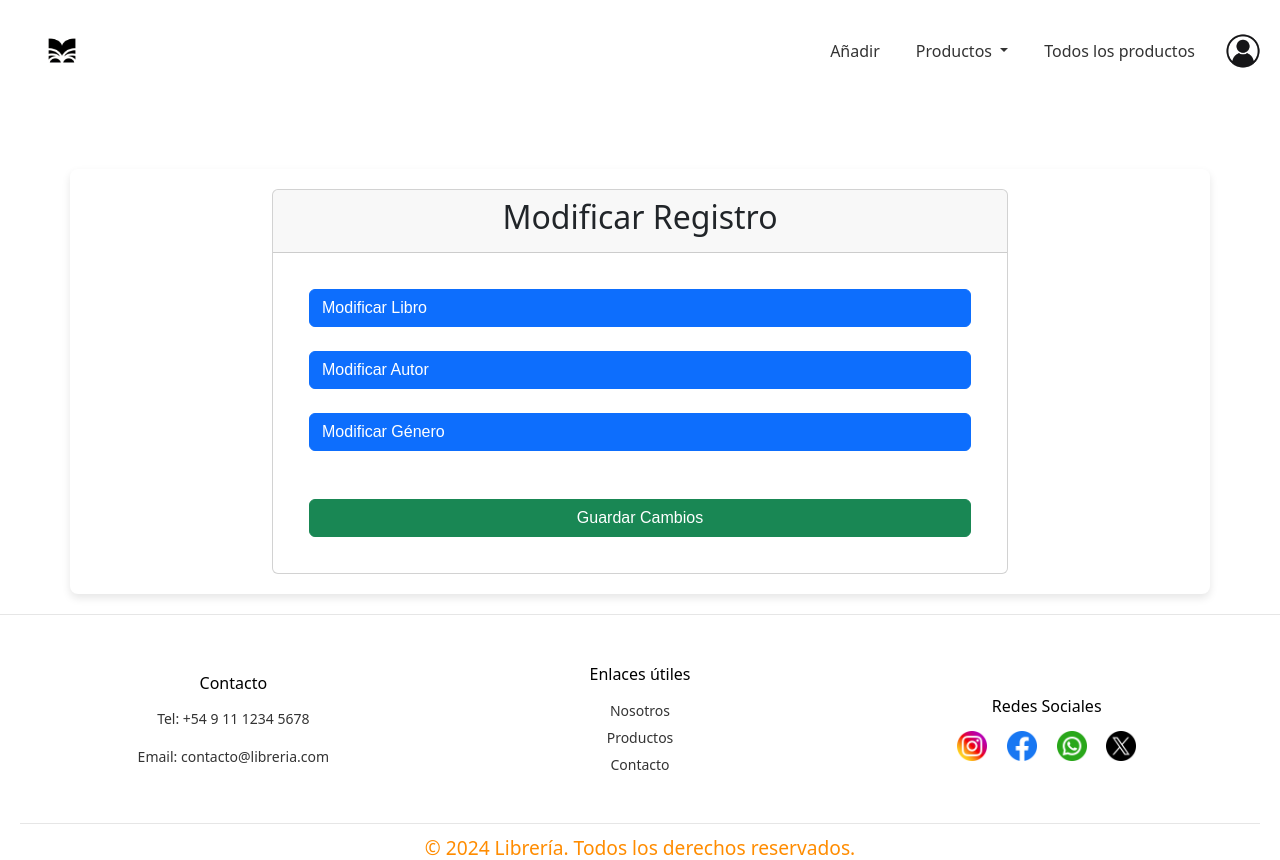
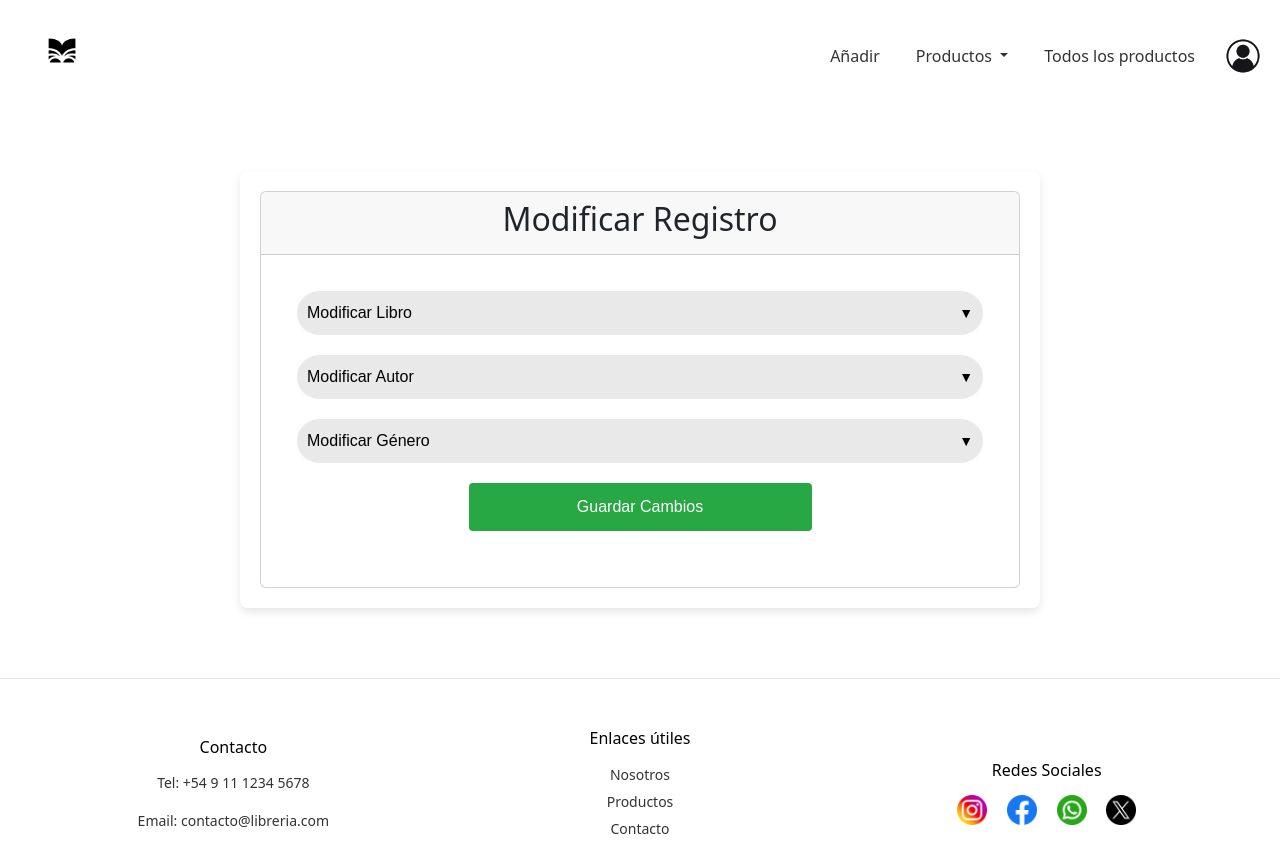
Before and after one commit to abigc23/E-commerce, a Django app: page /modificar/1/ in a window 1280 px wide. Shown: the top 860 px of the page. Run offline with Django 5.2, Linux system fonts and the light colour scheme; a user stored in the database is signed in; data comes from the database, SQL or seed files in the repository; both versions use the stored data as it was after the commit.

Commit message:
Estilo añadir y modificar

```diff
--- a/App/static/css/style.css
+++ b/App/static/css/style.css
@@ -248,6 +248,10 @@ body {
   margin-top: 10px;
   font-size: 16px;
   font-weight: bold;
+}
+
+.btn-mod-admin{
+    color: #0056b3;
 }
 
 
@@ -1056,3 +1060,214 @@ form input:focus, form textarea:focus {
 .btn-signup:hover {
     background-color: #5a6268;
 }
+
+
+/* MODIFICAR */
+
+.container-modify{
+    max-width: 800px;
+    margin: 50px auto;
+    background: #fff;
+    padding: 20px;
+    border-radius: 8px;
+    box-shadow: 0 4px 8px rgba(0, 0, 0, 0.1);
+}
+
+.card-header {
+    background-color: #e9e9e9;
+    color: #000;
+    padding: 15px;
+    text-align: center;
+    border-radius: 30px;
+    font-size: 24px;
+}
+
+/* Dropdown Section */
+.dropdown-section {
+    margin-bottom: 20px;
+}
+
+.dropdown-button {
+    width: 100%;
+    padding: 10px;
+    text-align: left;
+    background-color: #e9e9e9;
+    color: #000;
+    border: none;
+    border-radius: 30px;
+    cursor: pointer;
+    font-size: 16px;
+    display: flex;
+    justify-content: space-between;
+    align-items: center;
+}
+
+.dropdown-button:hover {
+    background-color: #aaa;
+}
+
+.dropdown-icon {
+    font-size: 14px;
+}
+
+/* Dropdown Content */
+.dropdown-content {
+    display: none;
+    padding: 15px;
+    margin-top: 10px;
+}
+
+.dropdown-content h3 {
+    font-size: 18px;
+    margin-bottom: 15px;
+}
+
+/* Submit Button */
+.submit-button {
+    justify-content: center;
+    padding: 12px;
+    background-color: #009222;
+    color: #fff;
+    border: none;
+    border-radius: 30px;
+    font-size: 16px;
+    cursor: pointer;
+    display: block; /* Asegura que el botón sea tratado como un bloque */
+    margin: 20px auto; /* Centra el botón horizontalmente */
+    width: 50%; /* Opcional: define un ancho relativo */
+    text-align: center;
+}
+
+.submit-button:hover {
+    background-color: #218838;
+}
+
+
+/* AÑADIR */
+/* AÑADIR */
+.container-add {
+    max-width: 800px;
+    margin: 50px auto;
+    background: #fff;
+    padding: 20px;
+    border-radius: 8px;
+    box-shadow: 0 4px 8px rgba(0, 0, 0, 0.1);
+}
+
+/* Estilo general para el contenedor del formulario */
+.form-container {
+    margin-top: 30px;
+    padding: 20px;
+    background-color: #f4f4f9;
+}
+
+/* Estilo para la tarjeta que contiene el formulario */
+.form-card {
+    border: 1px solid #ddd;
+    border-radius: 8px;
+    box-shadow: 0 4px 6px rgba(0, 0, 0, 0.1);
+}
+
+/* Estilo para el encabezado de la tarjeta */
+.form-header {
+    background-color: #007bff;
+    color: white;
+    text-align: center;
+    padding: 15px;
+    border-bottom: 1px solid #ddd;
+    border-radius: 8px 8px 0 0;
+}
+
+/* Estilo para el cuerpo del formulario */
+.form-body {
+    padding: 20px;
+}
+
+/* Estilo para el botón de alternancia del formulario */
+.form-toggle-btn {
+    display: block;
+    width: 100%;
+    padding: 10px;
+    background-color: #007bff;
+    color: white;
+    font-weight: bold;
+    border: none;
+    border-radius: 4px;
+    text-align: left;
+    cursor: pointer;
+    transition: background-color 0.3s ease-in-out;
+}
+
+.form-toggle-btn:hover {
+    background-color: #0056b3;
+}
+
+/* Estilo para cada sección del formulario (libro, autor, género) */
+.form-section {
+    padding: 15px;
+    background-color: #f8f9fa;
+    border: 1px solid #ddd;
+    border-radius: 4px;
+    margin-top: 15px;
+}
+
+/* Subtítulo de cada sección del formulario */
+.form-subheading {
+    margin-bottom: 15px;
+    font-size: 18px;
+    font-weight: bold;
+    color: #333;
+}
+
+/* Estilo para el botón de envío de formulario */
+.submit-button {
+    padding: 12px;
+    background-color: #28a745;
+    color: white;
+    border: none;
+    border-radius: 4px;
+    font-size: 16px;
+    cursor: pointer;
+    display: block;
+    margin: 20px auto;
+    width: 50%;
+    text-align: center;
+    transition: background-color 0.3s ease-in-out;
+}
+
+.submit-button:hover {
+    background-color: #218838;
+}
+
+/* Estilo para la sección colapsable */
+.collapse {
+    margin-top: 10px;
+}
+
+/* Estilo para los mensajes de alerta */
+.alert {
+    padding: 10px;
+    margin-bottom: 20px;
+    border-radius: 5px;
+    font-size: 16px;
+}
+
+.alert-info {
+    background-color: #d1ecf1;
+    color: #0c5460;
+}
+
+.alert-success {
+    background-color: #d4edda;
+    color: #155724;
+}
+
+.alert-danger {
+    background-color: #f8d7da;
+    color: #721c24;
+}
+
+.alert-warning {
+    background-color: #fff3cd;
+    color: #856404;
+}
--- a/App/templates/index.html
+++ b/App/templates/index.html
@@ -156,7 +156,7 @@
                   <h3 class="home-book-title">{{ book.title }}</h3>
 
                   {% if user.is_superuser %}
-                      <a class="nav-link" href="{% url 'modificar_book' book_id=book.book_id %}">Modificar</a>
+                      <a class="btn-mod-admin" href="{% url 'modificar_book' book_id=book.book_id %}">Modificar</a>
                   {% else %}
                       {% if book.book_id %}
                           <form action="{% url 'add_to_cart' book.book_id %}" method="post">
--- a/App/templates/pages/modificar.html
+++ b/App/templates/pages/modificar.html
@@ -2,11 +2,9 @@
 {% load static %}
 
 {% block content %}
-<div class="container mt-5">
-    <div class="row justify-content-center">
-        <div class="col-md-8">
+<div class="container-modify">
     <div class="card">
-                <div class="card-header text-center">
+        <div class="card-header">
             <h2>Modificar Registro</h2>
         </div>
         <div class="card-body">
@@ -14,34 +12,30 @@
                 {% csrf_token %}
 
                 <!-- Dropdown para Modificar Libro -->
-                        <div class="mb-4">
+                <div class="dropdown-section">
                     <button
-                                class="btn btn-primary w-100 text-start"
+                        class="dropdown-button"
                         type="button"
-                                data-bs-toggle="collapse"
-                                data-bs-target="#book-form"
-                                aria-expanded="false"
-                                aria-controls="book-form">
+                        onclick="toggleDropdown('book-form')">
                         Modificar Libro
+                        <span class="dropdown-icon">&#9660;</span>
                     </button>
-                            <div class="collapse mt-3" id="book-form">
+                    <div class="dropdown-content" id="book-form">
                         <h3>Modificar Libro</h3>
                         {{ book_form.as_p }}
                     </div>
                 </div>
 
                 <!-- Dropdown para Modificar Autor -->
-                        <div class="mb-4">
+                <div class="dropdown-section">
                     <button
-                                class="btn btn-primary w-100 text-start"
+                        class="dropdown-button"
                         type="button"
-                                data-bs-toggle="collapse"
-                                data-bs-target="#author-form"
-                                aria-expanded="false"
-                                aria-controls="author-form">
+                        onclick="toggleDropdown('author-form')">
                         Modificar Autor
+                        <span class="dropdown-icon">&#9660;</span>
                     </button>
-                            <div class="collapse mt-3" id="author-form">
+                    <div class="dropdown-content" id="author-form">
                         <h3>Modificar Autor</h3>
                         {{ author_form.as_p }}
                     </div>
@@ -49,33 +43,33 @@
 
                 <!-- Dropdown para Modificar Género -->
                 {% if genre_form %}
-                        <div class="mb-4">
+                <div class="dropdown-section">
                     <button
-                                class="btn btn-primary w-100 text-start"
+                        class="dropdown-button"
                         type="button"
-                                data-bs-toggle="collapse"
-                                data-bs-target="#genre-form"
-                                aria-expanded="false"
-                                aria-controls="genre-form">
+                        onclick="toggleDropdown('genre-form')">
                         Modificar Género
+                        <span class="dropdown-icon">&#9660;</span>
                     </button>
-                            <div class="collapse mt-3" id="genre-form">
+                    <div class="dropdown-content" id="genre-form">
                         <h3>Modificar Género</h3>
                         {{ genre_form.as_p }}
                     </div>
                 </div>
                 {% endif %}
 
-                        <button class="btn btn-success w-100 mt-4" type="submit">
+                <button class="submit-button" type="submit">
                     Guardar Cambios
                 </button>
             </form>
         </div>
     </div>
 </div>
-    </div>
-</div>
+
+<script>
+    function toggleDropdown(id) {
+        const content = document.getElementById(id);
+        content.style.display = content.style.display === 'none' || content.style.display === '' ? 'block' : 'none';
+    }
+</script>
 {% endblock %}
-
-<link href="https://cdn.jsdelivr.net/npm/bootstrap@5.3.2/dist/css/bootstrap.min.css" rel="stylesheet">
-<script src="https://cdn.jsdelivr.net/npm/bootstrap@5.3.2/dist/js/bootstrap.bundle.min.js"></script>
```
Also changed, not shown: App/templates/pages/add.html (+16 -16 lines), db.sqlite3. Lines whose indentation alone changed are shown as unchanged.
